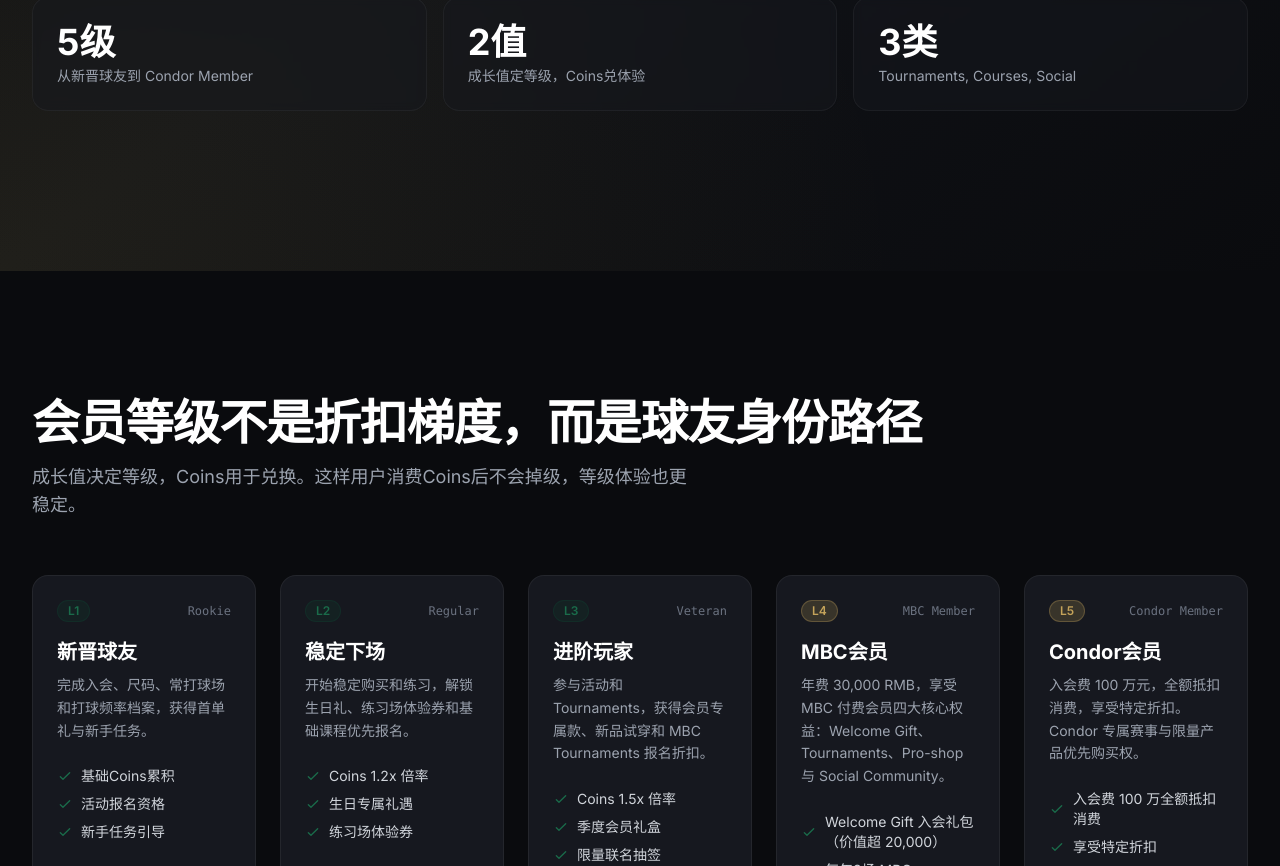
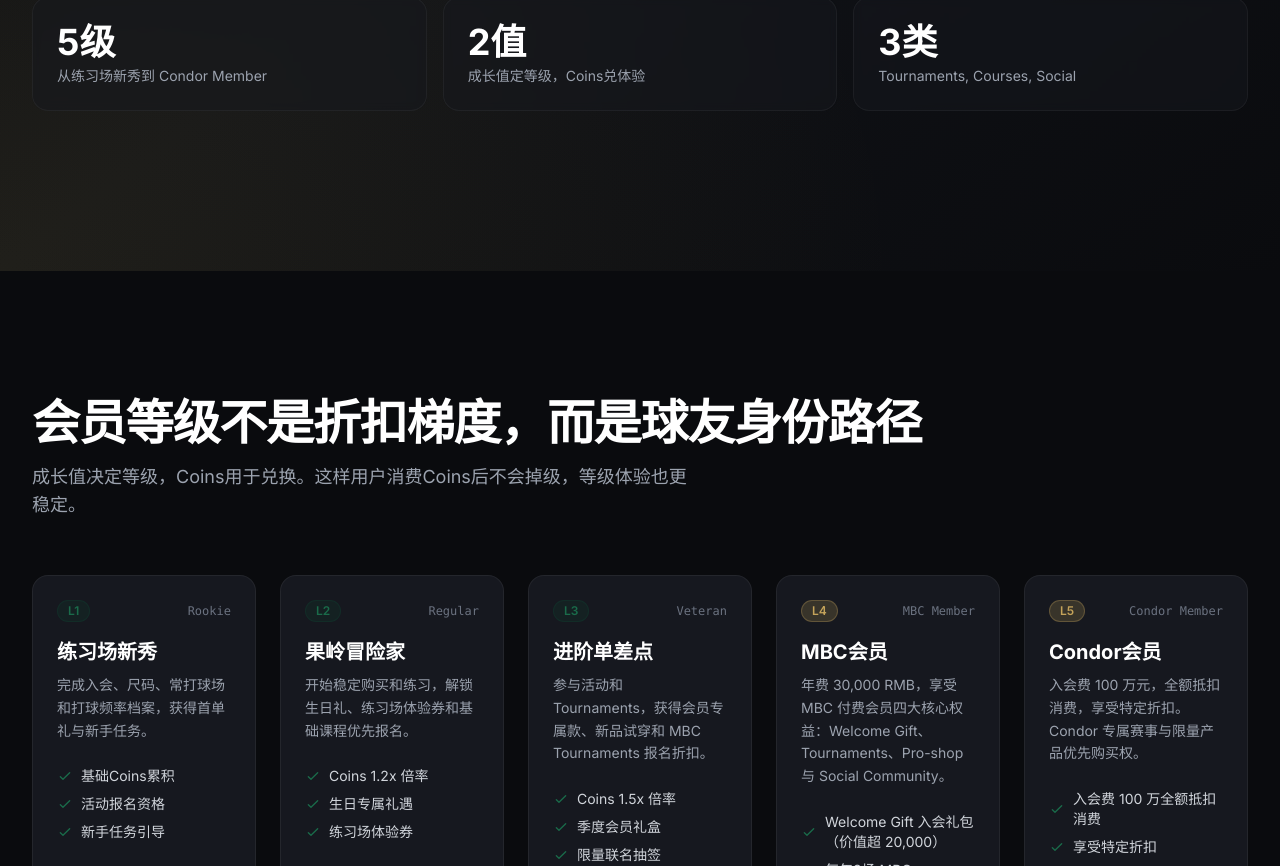
Before and after one commit to fengenjoy-coder/George, a React (Vite) app: page / in a window 1280 px wide. Shown: the part 707-1573 px from the top of the page. Built offline with nearby package versions, Linux system fonts and the light colour scheme.

Commit message:
feat: rename L1-L3 tiers

```diff
--- a/src/components/sections/HeroSection.jsx
+++ b/src/components/sections/HeroSection.jsx
@@ -80,7 +80,7 @@
         {/* Signal strip */}
         <div className="mt-16 md:mt-24 grid grid-cols-1 sm:grid-cols-3 gap-4">
           {[
-            { value: tiers, suffix: '级', label: '从新晋球友到 Condor Member' },
+            { value: tiers, suffix: '级', label: '从练习场新秀到 Condor Member' },
             { value: values, suffix: '值', label: '成长值定等级，Coins兑体验' },
             { value: activities, suffix: '类', label: 'Tournaments, Courses, Social' },
           ].map((item, i) => (
--- a/src/data/tiers.js
+++ b/src/data/tiers.js
@@ -1,7 +1,7 @@
 export const tiers = [
   {
     level: 'L1',
-    name: '新晋球友',
+    name: '练习场新秀',
     nameEn: 'Rookie',
     xp: 0,
     xpRequired: 0,
@@ -12,7 +12,7 @@
   },
   {
     level: 'L2',
-    name: '稳定下场',
+    name: '果岭冒险家',
     nameEn: 'Regular',
     xp: 1000,
     xpRequired: 1000,
@@ -23,7 +23,7 @@
   },
   {
     level: 'L3',
-    name: '进阶玩家',
+    name: '进阶单差点',
     nameEn: 'Veteran',
     xp: 5000,
     xpRequired: 5000,
```
